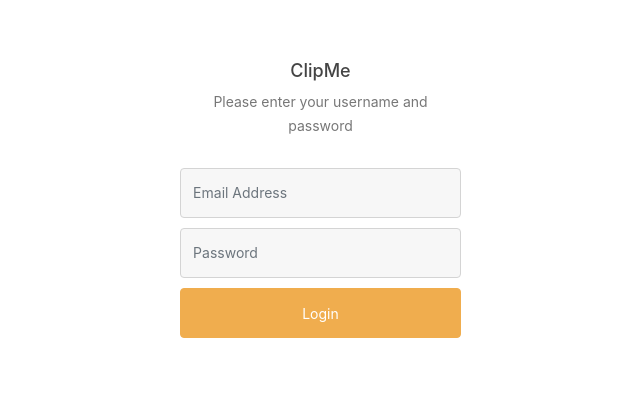
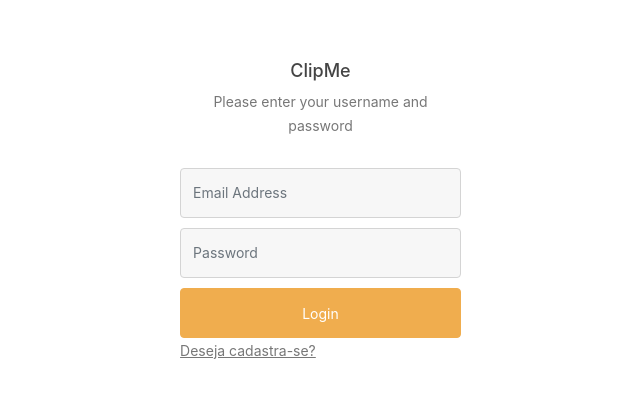
Before and after one commit to bjcCin/ClipMe, an Angular app in the folder frontEnd/: page / in a window 1280 px wide. Shown: the top 398 px of the page, without its empty margins (320-960 px from the left). Built offline with nearby package versions, Linux system fonts and the light colour scheme.

Commit message:
ajustando login e cadastro

```diff
--- a/frontEnd/proxyconfig.json
+++ b/frontEnd/proxyconfig.json
@@ -4,6 +4,7 @@
         "secure": false,
         "logLevel": "debug"
     },
+
     "/login/*":{
         "target": "http://localhost:8080",
         "secure": false,
--- a/frontEnd/src/app/cadastrar-usuario/cadastrar-usuario.component.html
+++ b/frontEnd/src/app/cadastrar-usuario/cadastrar-usuario.component.html
@@ -1,3 +1,30 @@
-<p>
-  cadastrar-usuario works!
-</p>
+<div id="LoginForm">
+
+    <div class="container">
+    <div class="login-form">
+    <div class="main-div">
+        <div class="panel">
+       <h2>Cadastro ClipMe</h2>
+       <p>Por favor, digite seu email, login e senha para cadastro</p>
+       </div>
+        <form id="Login" #f="ngForm" (ngSubmit)="cadastro(f)">
+
+            <div class="form-group">
+                <input type="email" class="form-control" id="inputEmail" placeholder="Email Address" name="email" ngModel>
+            </div>
+
+            <div class="form-group">
+                <input type="text" class="form-control" id="inputLogin" placeholder="Username" name="login" ngModel>
+            </div>
+
+            <div class="form-group">
+                <input type="password" class="form-control" id="inputPassword" placeholder="Password" name="senha" ngModel>
+            </div>
+
+            <button type="submit" class="btn btn-primary">Cadastrar</button>
+
+        </form>
+      </div>
+    </div>
+  </div>
+</div>
--- a/frontEnd/src/app/cadastrar-usuario/cadastrar-usuario.component.ts
+++ b/frontEnd/src/app/cadastrar-usuario/cadastrar-usuario.component.ts
@@ -1,4 +1,5 @@
 import { Component, OnInit } from '@angular/core';
+import { CrudServiceService } from '../crud-service.service';
 
 @Component({
   selector: 'app-cadastrar-usuario',
@@ -7,9 +8,24 @@ import { Component, OnInit } from '@angular/core';
 })
 export class CadastrarUsuarioComponent implements OnInit {
 
-  constructor() { }
+  constructor(private httpService: CrudServiceService) { }
+  postData :  string;
 
   ngOnInit() {
   }
 
+  cadastro(form){
+
+    console.log(form.value)
+
+    this.httpService.cadastro(form.value.email, form.value.username, form.value.senha)
+    .subscribe(
+       data => {this.postData = JSON.stringify(data)},
+       error => alert(error),
+       () => console.log("acesso a webapi post ok...")
+    );
+  }
+
+
+
 }
--- a/frontEnd/src/app/crud-service.service.ts
+++ b/frontEnd/src/app/crud-service.service.ts
@@ -10,7 +10,7 @@ export class CrudServiceService {
 
   constructor(private _http : Http) {   }
 
-  postJSON(login: String, senha: String){
+  login(login: String, senha: String){
     var json = JSON.stringify({login: login, password: senha});
     var params = 'json=' + json;
     var cabe = new Headers();
@@ -21,8 +21,20 @@ export class CrudServiceService {
       headers: cabe
     }).map(res=> res.json());
 
+  }
 
-  }
+  cadastro(login: String, senha: String, email: String){
+    var json = JSON.stringify({login: login, password: senha, email: String});
+    var params = 'json=' + json;
+    var cabe = new Headers();
+    console.log(params)
+    cabe.append('Content-Type', 'application/json');
+    return this._http.post('/users',
+    json, {
+      headers: cabe
+    }).map(res=> res.json());
 
 
 }
+
+}
--- a/frontEnd/src/app/login/login.component.html
+++ b/frontEnd/src/app/login/login.component.html
@@ -21,7 +21,10 @@
                 <input type="password" class="form-control" id="inputPassword" placeholder="Password" name="senha" ngModel>
             </div>
 
-            <button type="submit" class="btn btn-primary" [routerLink] = "['/cadastro']">Login</button>
+            <button type="submit" class="btn btn-primary">Login</button>
+            <div class="forgot">
+                <a [routerLink]="[cadastro]">Deseja cadastra-se?</a>
+            </div>
 
 
         </form>
--- a/frontEnd/src/app/login/login.component.ts
+++ b/frontEnd/src/app/login/login.component.ts
@@ -20,21 +20,18 @@ export class LoginComponent implements OnInit {
   }
 
   onClickLogin(form){
-    this.router.navigateByUrl('/cadastro')
-    this.login = form.value.senha
-    // console.log(form)
-    // this.onTestPost(form.value.login,form.value.senha)
+    this.onTestPost(form.value.login,form.value.senha)
    }
 
   onTestPost(login: String, senha: String) {
-    this.httpService.postJSON(login, senha)
+    this.httpService.login(login, senha)
     .subscribe(
        data => {this.postData = JSON.stringify(data)
-         data="true"
          if(data=="false"){
            this.loginIncorreto = true
          } else {
-           this.router.navigate([`/templateEdit/`], { relativeTo: this.route });
+           console.log("login funcionou")
+          // this.router.navigate(['cadastro'], { relativeTo: this.route });
          }
        },
        error => alert(error),
```
